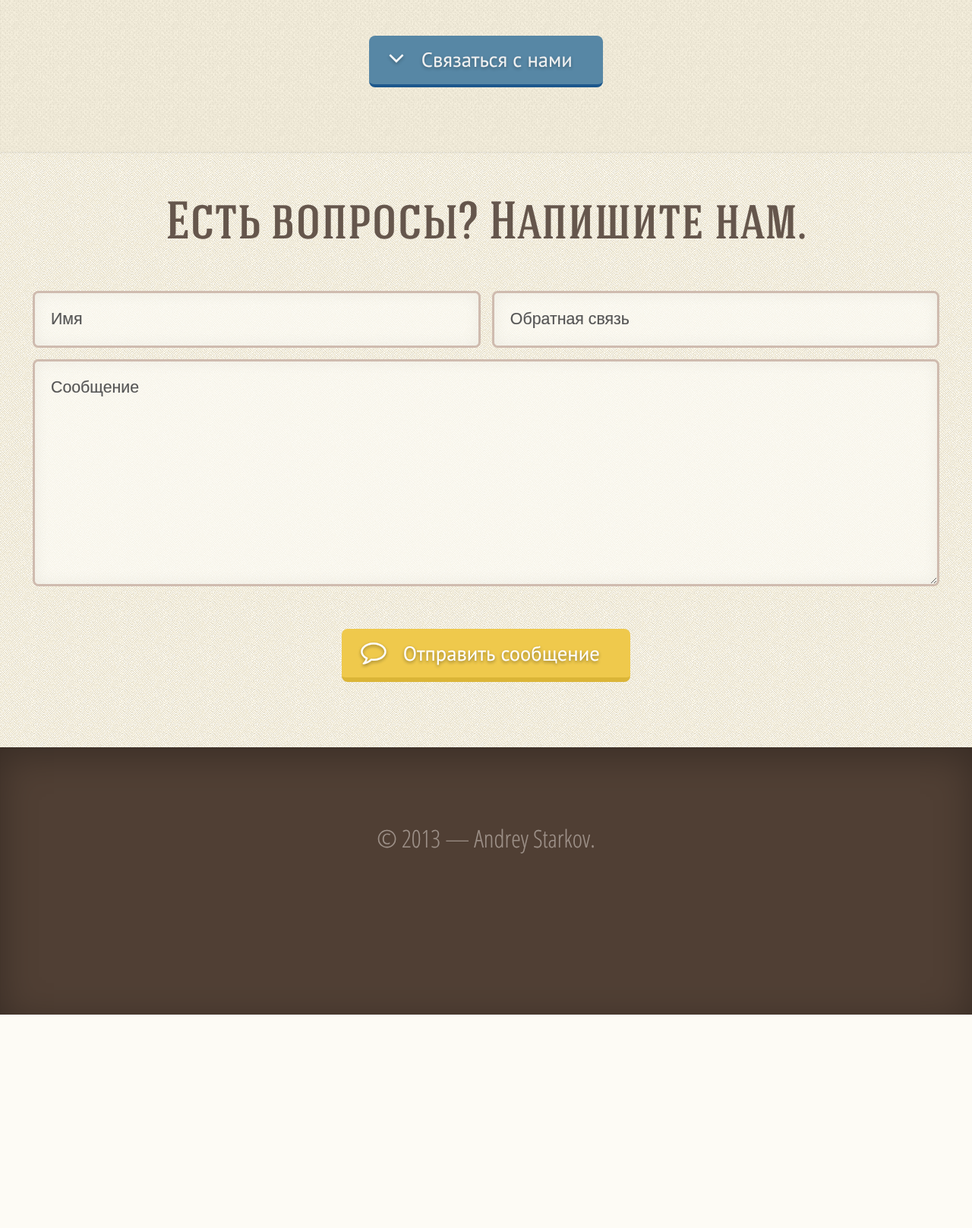
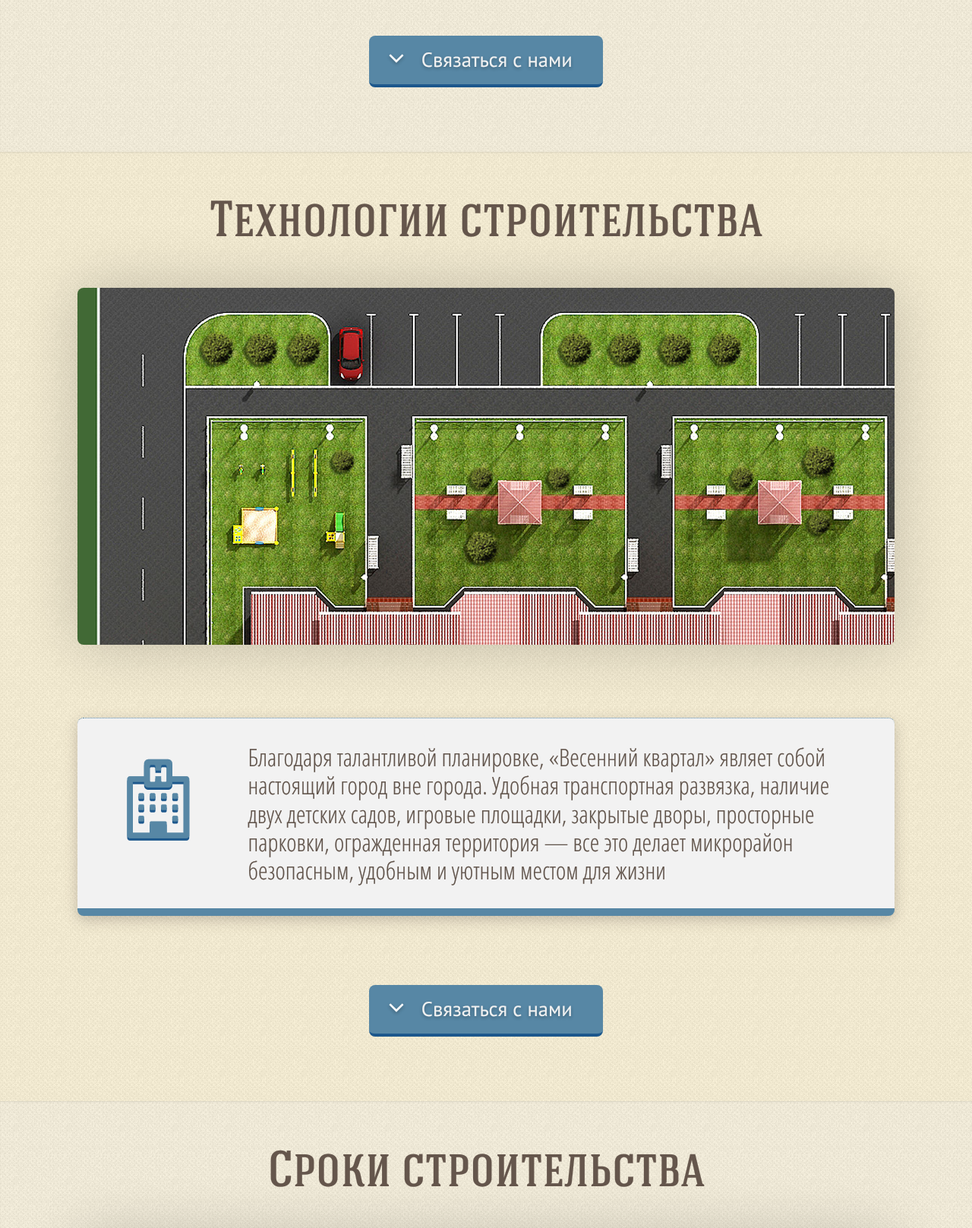
Before and after one commit to andreystarkov/vesna, a PHP site: page / in a window 1280 px wide. Shown: the part 4883-6500 px from the top of the page at 76% size. Before the commit the page ends 6219 px from the top, so only its background shows below. Run offline with PHP 8.4, Linux system fonts and the light colour scheme.

Commit message:
structure

```diff
--- a/css/style.css
+++ b/css/style.css
@@ -1006,7 +1006,7 @@
 					border-radius: 5px;
 					text-decoration: none;
 					outline: 0;
-
+					font-weight: 500;
 					-moz-transition: background 0.8s ease;
 					-webkit-transition: background 0.8s ease;
 					-o-transition: background 0.8s ease;
@@ -1039,7 +1039,7 @@
 
 						background: linear-gradient(to bottom,  rgba(252,247,225,0.73) 0%,rgba(238,192,1,0.75) 100%); /* W3C */
 						filter: progid:DXImageTransform.Microsoft.gradient( startColorstr='#6efcf7e1', endColorstr='#a6eec001',GradientType=0 ); /* IE6-9 */
-
+						font-weight: 520;
 						box-shadow: inset 0 0 5px rgba(255,255,255,0.7);
 						background: #f0c600;
 						border-bottom: 4px solid rgba(202,151,4, 0.8);
--- a/index.html
+++ b/index.html
@@ -75,19 +75,19 @@
 								<li><a href="#struct" id="portfolio-link" class="skel-panels-ignoreHref">
 									<span><i class="icn fa fa-hospital"></i> Инфраструктура</span></a></li>
 
-								<li><a href="#contact" id="contact-link" class="skel-panels-ignoreHref">
+								<li><a href="#tech" id="contact-link" class="skel-panels-ignoreHref">
 									<span><i class="icn fa fa-cogs"></i> Технологии строительства</span></a></li>
 
-								<li><a href="#contact" id="contact-link" class="skel-panels-ignoreHref">
+								<li><a href="#time" id="contact-link" class="skel-panels-ignoreHref">
 									<span><i class="icn fa fa-calendar"></i> Сроки строительства</span></a></li>
 
-								<li><a href="#contact" id="contact-link" class="skel-panels-ignoreHref">
+								<li><a href="#cart" id="contact-link" class="skel-panels-ignoreHref">
 									<span><i class="icn fa fa-shopping-cart"></i> Условия покупки</span></a></li>
 
-								<li><a href="#contact" id="contact-link" class="skel-panels-ignoreHref">
+								<li><a href="#map" id="contact-link" class="skel-panels-ignoreHref">
 									<span><i class="icn fa fa-map-marker"></i> Схема проезда</span></a></li>
 
-								<li><a href="#contact" id="contact-link" class="skel-panels-ignoreHref">
+								<li><a href="#photo" id="contact-link" class="skel-panels-ignoreHref">
 									<span><i class="icn fa fa-camera-retro"></i> Фотоотчет</span></a></li>
 
 								<li><a href="#contact" id="contact-link" class="skel-panels-ignoreHref">
@@ -182,12 +182,123 @@
 						</div>
 					</section>
 
-				<!-- About Me -->
+				<!-- Инфраструктура -->
+
 					<section id="struct" class="three">
 						<div class="container">
 
 							<header class="sub hd2">
 								<h1>Инфраструктура</h1>
+							</header>
+
+							<div style="background: url(images/pic08.jpg); width: 90%; height: 470px; border-radius: 8px; overflow: hidden; position: relative; margin: 0 auto; box-shadow: 0 0 80px rgba(0,0,0,0.2);"></div></a>
+
+							<div class="box-info s3" style="margin-top: 3em">
+							<i class="fa-hospital fa"></i> Благодаря талантливой планировке, «Весенний квартал» являет собой настоящий город вне города. Удобная транспортная развязка, наличие двух детских садов, игровые площадки, закрытые дворы, просторные парковки, огражденная территория — все это делает микрорайон безопасным, удобным и уютным местом для жизни
+							</div>
+
+							<footer>
+								<a href="#contact" class="btn-go scrolly btn-2"><i class="fa-angle-down fa"></i> Связаться с нами</a>
+							</footer>
+
+						</div>
+					</section>
+
+				<!-- Технологии -->
+
+					<section id="tech" class="two">
+						<div class="container">
+
+							<header class="sub hd2">
+								<h1>Технологии строительства</h1>
+							</header>
+
+							<div style="background: url(images/pic08.jpg); width: 90%; height: 470px; border-radius: 8px; overflow: hidden; position: relative; margin: 0 auto; box-shadow: 0 0 80px rgba(0,0,0,0.2);"></div></a>
+
+							<div class="box-info s3" style="margin-top: 3em">
+							<i class="fa-hospital fa"></i> Благодаря талантливой планировке, «Весенний квартал» являет собой настоящий город вне города. Удобная транспортная развязка, наличие двух детских садов, игровые площадки, закрытые дворы, просторные парковки, огражденная территория — все это делает микрорайон безопасным, удобным и уютным местом для жизни
+							</div>
+
+							<footer>
+								<a href="#contact" class="btn-go scrolly btn-2"><i class="fa-angle-down fa"></i> Связаться с нами</a>
+							</footer>
+
+						</div>
+					</section>
+
+				<!-- Сроки строительства -->
+
+					<section id="time" class="three">
+						<div class="container">
+
+							<header class="sub hd2">
+								<h1>Сроки строительства</h1>
+							</header>
+
+							<div style="background: url(images/pic08.jpg); width: 90%; height: 470px; border-radius: 8px; overflow: hidden; position: relative; margin: 0 auto; box-shadow: 0 0 80px rgba(0,0,0,0.2);"></div></a>
+
+							<div class="box-info s3" style="margin-top: 3em">
+							<i class="fa-hospital fa"></i> Благодаря талантливой планировке, «Весенний квартал» являет собой настоящий город вне города. Удобная транспортная развязка, наличие двух детских садов, игровые площадки, закрытые дворы, просторные парковки, огражденная территория — все это делает микрорайон безопасным, удобным и уютным местом для жизни
+							</div>
+
+							<footer>
+								<a href="#contact" class="btn-go scrolly btn-2"><i class="fa-angle-down fa"></i> Связаться с нами</a>
+							</footer>
+
+						</div>
+					</section>
+
+				<!-- Условия покупки -->
+
+					<section id="cart" class="two">
+						<div class="container">
+
+							<header class="sub hd2">
+								<h1>Условия покупки </h1>
+							</header>
+
+							<div style="background: url(images/pic08.jpg); width: 90%; height: 470px; border-radius: 8px; overflow: hidden; position: relative; margin: 0 auto; box-shadow: 0 0 80px rgba(0,0,0,0.2);"></div></a>
+
+							<div class="box-info s3" style="margin-top: 3em">
+							<i class="fa-hospital fa"></i> Благодаря талантливой планировке, «Весенний квартал» являет собой настоящий город вне города. Удобная транспортная развязка, наличие двух детских садов, игровые площадки, закрытые дворы, просторные парковки, огражденная территория — все это делает микрорайон безопасным, удобным и уютным местом для жизни
+							</div>
+
+							<footer>
+								<a href="#contact" class="btn-go scrolly btn-2"><i class="fa-angle-down fa"></i> Связаться с нами</a>
+							</footer>
+
+						</div>
+					</section>
+
+				<!-- Схема проезда-->
+
+					<section id="map" class="three">
+						<div class="container">
+
+							<header class="sub hd2">
+								<h1>Схема проезда</h1>
+							</header>
+
+							<div style="background: url(images/pic08.jpg); width: 90%; height: 470px; border-radius: 8px; overflow: hidden; position: relative; margin: 0 auto; box-shadow: 0 0 80px rgba(0,0,0,0.2);"></div></a>
+
+							<div class="box-info s3" style="margin-top: 3em">
+							<i class="fa-hospital fa"></i> Благодаря талантливой планировке, «Весенний квартал» являет собой настоящий город вне города. Удобная транспортная развязка, наличие двух детских садов, игровые площадки, закрытые дворы, просторные парковки, огражденная территория — все это делает микрорайон безопасным, удобным и уютным местом для жизни
+							</div>
+
+							<footer>
+								<a href="#contact" class="btn-go scrolly btn-2"><i class="fa-angle-down fa"></i> Связаться с нами</a>
+							</footer>
+
+						</div>
+					</section>
+
+				<!-- Фотоотчет -->
+
+					<section id="photo" class="two">
+						<div class="container">
+
+							<header class="sub hd2">
+								<h1>Фотоотчет с места строительства</h1>
 							</header>
 
 							<div style="background: url(images/pic08.jpg); width: 90%; height: 470px; border-radius: 8px; overflow: hidden; position: relative; margin: 0 auto; box-shadow: 0 0 80px rgba(0,0,0,0.2);"></div></a>
--- a/js/engine.js
+++ b/js/engine.js
@@ -36,10 +36,25 @@ jQuery(function(){
       frictionX: 0.2,
       frictionY: 0.8
     });
+
+
+
     $('#nav ul li a').hover(function(){
 
-        $('i', this).transition({'color': '#e77327', rotate: '+=360deg'});
+        if ( $(this).hasClass("active") ) {
+       //     $(this).transition({ borderBottomColor: 'rgba(202,151,4,1)'});
+        } else {
+          $(this).transition({boxShadow: 'inset 0 0 15px rgba(86,73,65,0.1)', borderBottomColor: 'rgba(212,168,140,0.9)'});
+          $('i', this).transition({'color': '#e77327', rotate: '+=360deg'});
+        }
+
     }, function(){
+
+        if ( $(this).hasClass("active") ) {
+          //  $(this).transition({ borderBottomColor: 'rgba(202,151,4,0.7)'});
+        } else {
+          $(this).transition({boxShadow: 'inset 0 0 20px rgba(86,73,65,0)', borderBottomColor: 'rgba(212,168,140,0.3)'});
+        }
         $('i', this).transition({'color': '#624f42'});
     });
 
```
